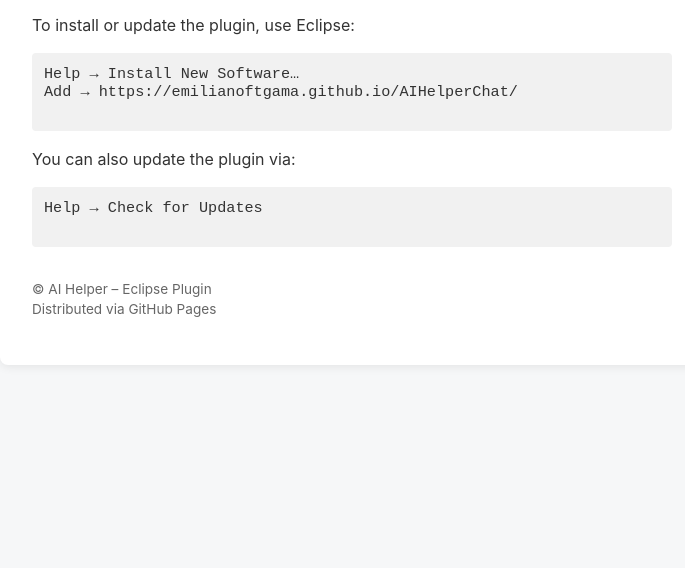
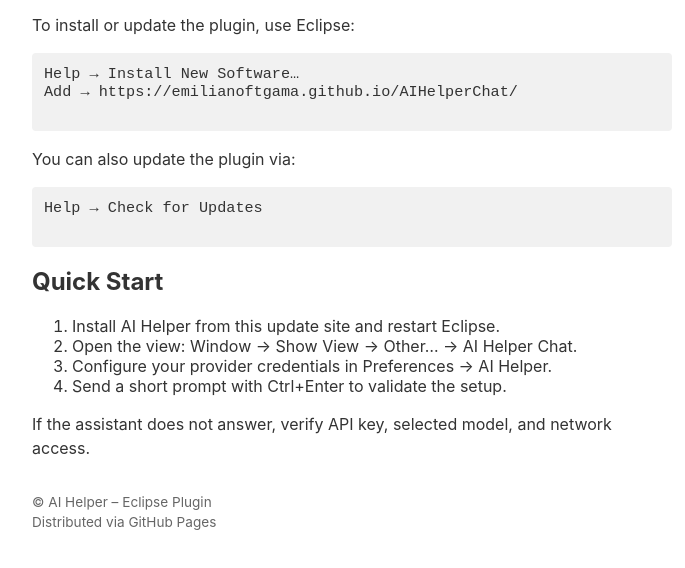
Before and after one commit to EmilianoFT/AIHelperChat, a plain HTML site: page docs/index.html in a window 1280 px wide. Shown: the part 174-742 px from the top of the page, without its empty margins (288-973 px from the left). Drawn offline with Linux system fonts and the light colour scheme.

Commit message:
Agrego mini guia.

```diff
--- a/docs/index.html
+++ b/docs/index.html
@@ -89,6 +89,18 @@
 Help → Check for Updates
     </pre>
 
+    <h2>Quick Start</h2>
+    <ol>
+      <li>Install AI Helper from this update site and restart Eclipse.</li>
+      <li>Open the view: Window → Show View → Other… → AI Helper Chat.</li>
+      <li>Configure your provider credentials in Preferences → AI Helper.</li>
+      <li>Send a short prompt with Ctrl+Enter to validate the setup.</li>
+    </ol>
+
+    <p>
+      If the assistant does not answer, verify API key, selected model, and network access.
+    </p>
+
     <div class="footer">
       <p>
         © AI Helper – Eclipse Plugin<br>
```
Also changed, not shown: 1 other file.
